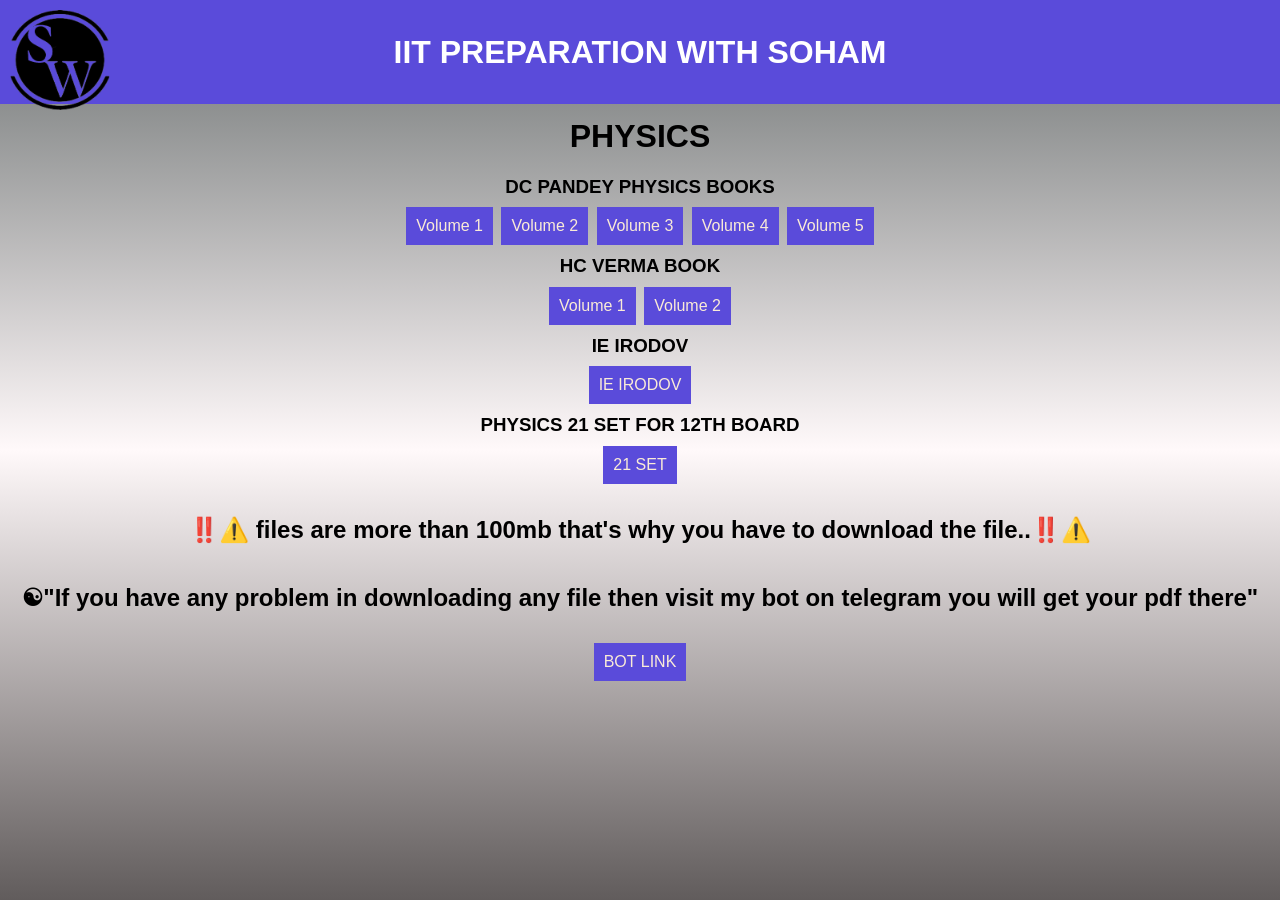
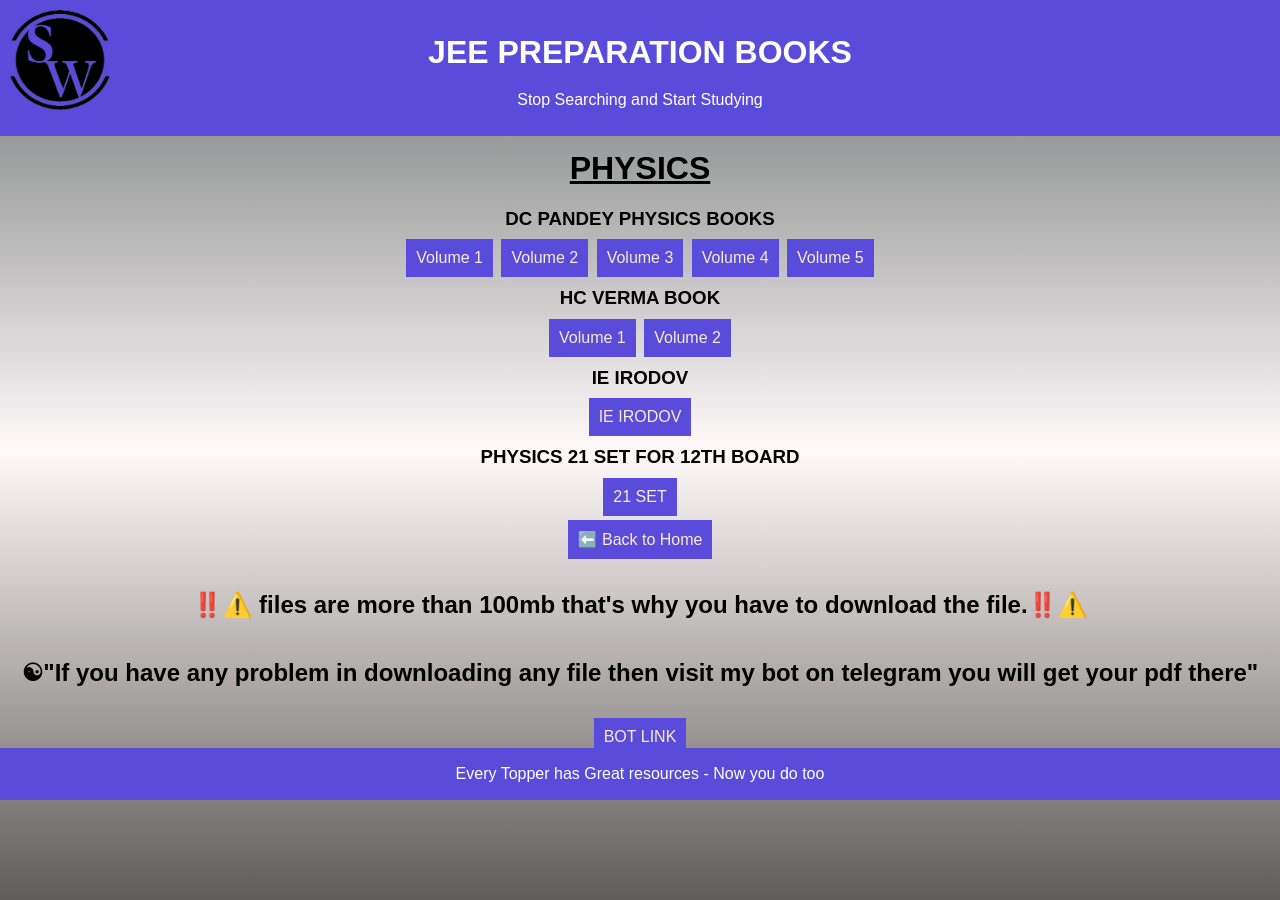
Before and after one commit to sohamwarade/IIT, a plain HTML site: page phy.html in a window 1280 px wide. Drawn offline with Linux system fonts and the light colour scheme.

Commit message:
Update phy.html

```diff
--- a/phy.html
+++ b/phy.html
@@ -2,17 +2,21 @@
 <html lang="en">
 <head>
     <meta charset="UTF-8">
+
     <title>physics</title>
 
 <link rel="stylesheet" href="style.css">
 </head>
 
 <body>
-<header>
-        <img src="Screenshot_2024-03-08_at_8.44.18_PM-removebg-preview.png" class="logo">
-        <h1>IIT PREPARATION WITH SOHAM</h1>
-    </header>
-<H1>PHYSICS</H1>
+  <header>
+  <img src="Screenshot_2024-03-08_at_8.44.18_PM-removebg-preview.png" class="logo">
+  <h1>JEE PREPARATION BOOKS</h1>
+
+         <p class="subheader">Stop Searching and Start Studying</p>
+</header>
+
+<u><H1>PHYSICS</H1></u>
 <h3>DC PANDEY PHYSICS BOOKS</h3>
 
 
@@ -37,7 +41,11 @@
 <div class="buttons">
         <button class="btn" id="21" onclick="nextPage11()">21 SET </button>
 </div>
-<h2>‼️⚠️ files are more than 100mb that's why you have to download the file..‼️⚠️</h2>
+   <!-- Back Button -->
+    <div class="back-btn">
+      <button class="btn" onclick="window.location.href='index.html'">⬅️ Back to Home</button>
+    </div>
+<h2>‼️⚠️ files are more than 100mb that's why you have to download the file.‼️⚠️</h2>
 <script>
     function nextPage() {
       window.location.href = "https://1drv.ms/b/s!Aqs8zmvnhY2MgTfARl2D7Nf1peyG?e=HKpetB";
@@ -68,7 +76,7 @@ function nextPage4() {
       }
 
 </script>
-     <script>
+                 <script>
     // Disable Right-Click
     document.addEventListener('contextmenu', (e) => e.preventDefault());
 
@@ -91,14 +99,20 @@ function nextPage4() {
       console.log('%c', devtools);
     })();
   </script>
+
+
  <h2> ☯︎"If you have any problem in downloading any file then visit my bot on telegram you will get your pdf there" </h2>
  <div class="buttons">
         <button class="btn" id="BOT" onclick="nextPage12()">BOT LINK</button>
              <script>
-          function nextPage12() {
+          function nextPage12 () {
             window.location.href = "https://t.me/SCIENCE_WALLA_BOT";
           }
       </script>
+
+         <footer>
+        <p>Every Topper has Great resources - Now you do too</p>
+    </footer>
  </div>
 
 
```
